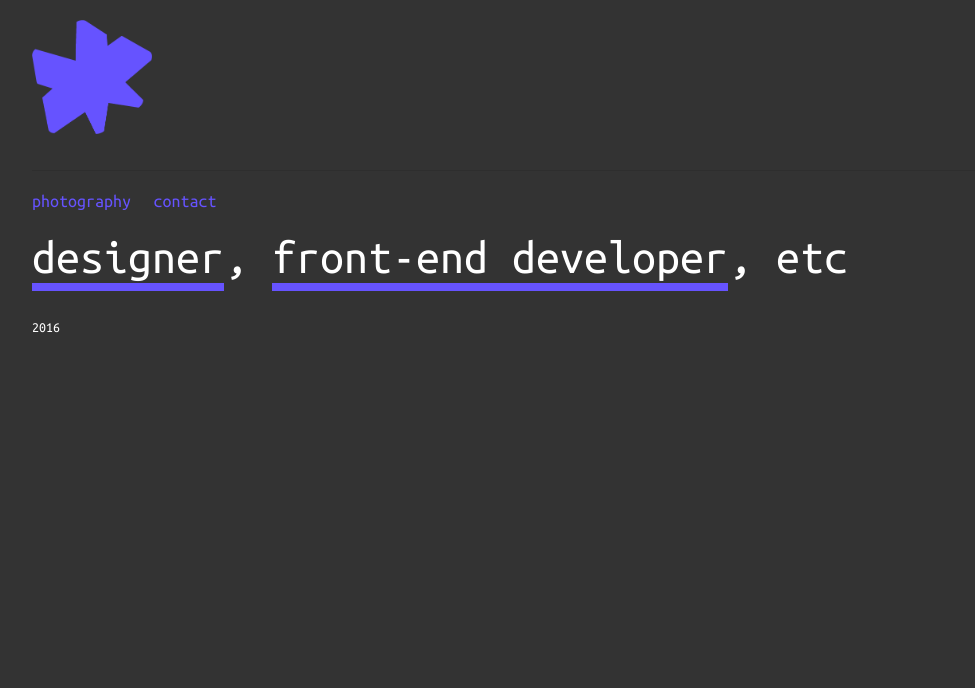
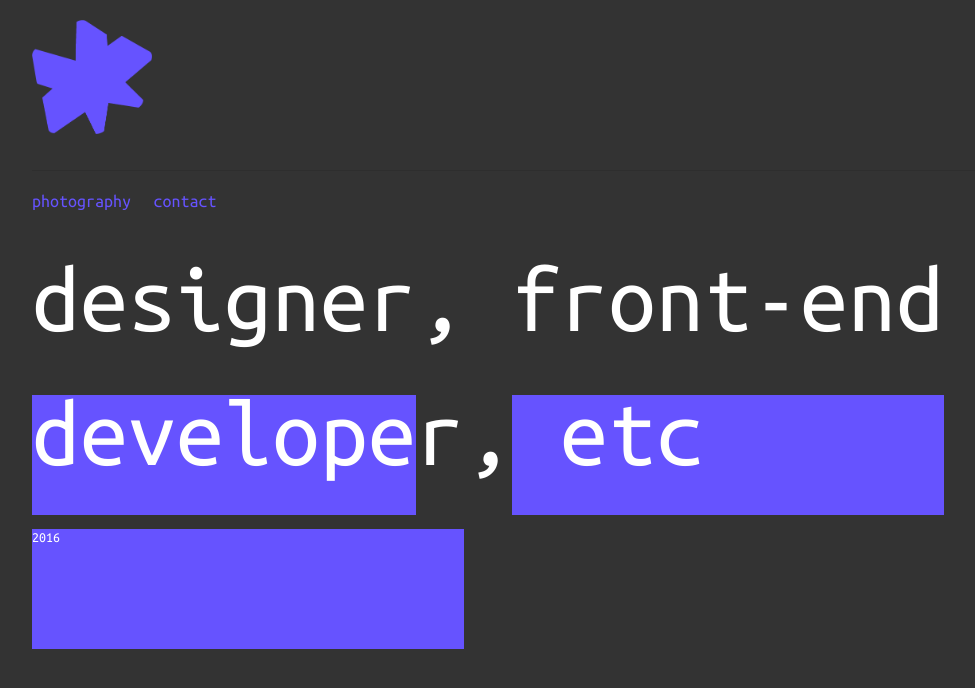
Before and after one commit to eoghanmccarthy/eoghanmccarthy, a PHP site: page / in a window 1280 px wide. Shown: the top 688 px of the page, without its empty margins (53-1028 px from the left). Run offline with PHP 8.4, Linux system fonts and the light colour scheme; some libraries are stand-ins or nearby versions.

Commit message:
font sizes

```diff
--- a/css/main.css
+++ b/css/main.css
@@ -14,7 +14,7 @@ body {
 
 header {
   padding-top: 1.25em;
-  padding-bottom: 0.5em; }
+  padding-bottom: 1.0em; }
   header .header__logo {
     width: 80px;
     padding-bottom: 1.25em; }
@@ -48,10 +48,17 @@ h1 {
   @media screen and (min-width: 768px) {
     h1 {
       font-size: 3em; } }
+  @media screen and (min-width: 1200px) {
+    h1 {
+      font-size: 6em; } }
   h1 span {
     display: inline;
-    padding-bottom: 2px;
-    border-bottom: solid 8px #6653ff; }
+    padding-bottom: 0.25em;
+    border-bottom: solid 0.5em #6653ff; }
+    @media screen and (min-width: 1200px) {
+      h1 span {
+        padding-bottom: 0.5em;
+        border-bottom: solid 1.25em #6653ff; } }
 
 p {
   font-family: "Ubuntu Mono", Courier, monospace, sans-serif;
--- a/photography.php
+++ b/photography.php
@@ -27,7 +27,7 @@
                     <div class="col-md-6">
                         <div class="display">
                             <img class="display__img" src="photography/img_0111-folio.jpg">
-                            <p class="display__meta">abashiri, japan</p>
+                            <p class="display__meta"><span class="highlight">abashiri, japan</span></p>
                         </div>
                     </div>
                     <div class="col-md-6">
--- a/scss/components/_typography.scss
+++ b/scss/components/_typography.scss
@@ -5,11 +5,19 @@ h1 {
     @media #{$md} {
         @include text-style(3em);
     }
+    @media #{$xl} {
+        @include text-style(6em);
+    }
 
     span {
         display: inline;
-        padding-bottom: 2px;
-        border-bottom: solid 8px $brand;
+        padding-bottom: 0.25em;
+        border-bottom: solid 0.5em $brand;
+
+        @media #{$xl} {
+            padding-bottom: 0.5em;
+            border-bottom: solid 1.25em $brand;
+        }
     }
 }
 
--- a/scss/layout/_header.scss
+++ b/scss/layout/_header.scss
@@ -1,7 +1,7 @@
 header {
     @extend %px-root;
     padding-top: 1.25em;
-    padding-bottom: 0.5em;
+    padding-bottom: 1.0em;
 
     .header__logo {
         width: 80px;
```
Also changed, not shown: 1 other file.
